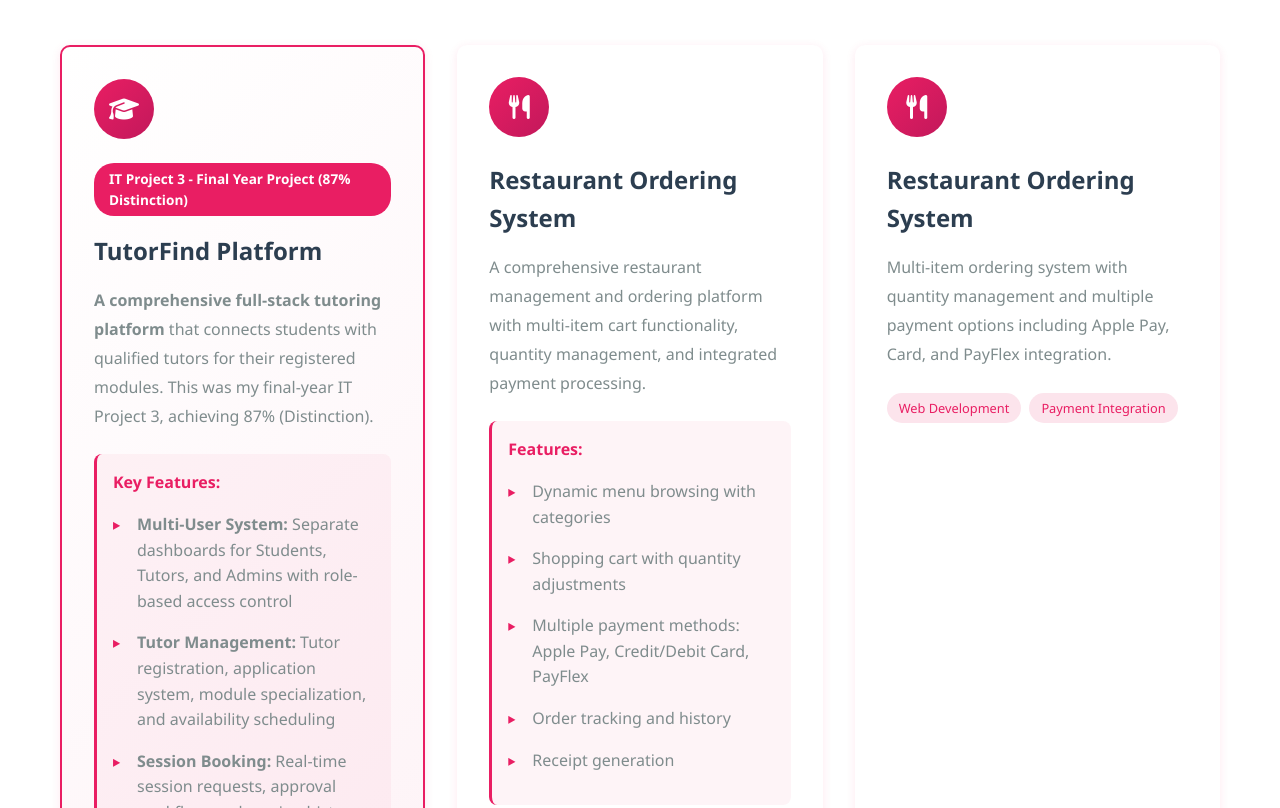
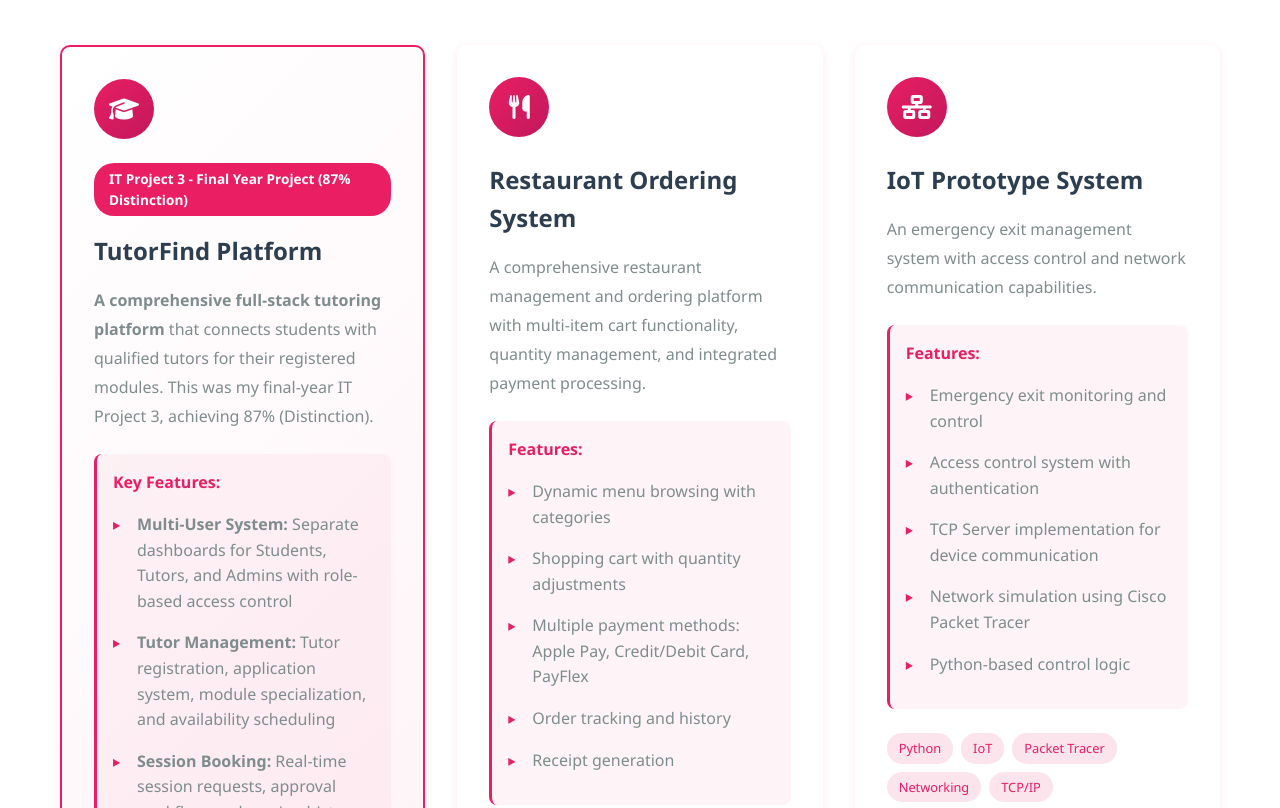
Before and after one commit to TshifhiwaRamukhadi/portfolio, a plain HTML site: page index.html in a window 1280 px wide. Shown: the part 4561-5369 px from the top of the page. Drawn offline with Linux system fonts and the light colour scheme.

Commit message:
Remove duplicate Restaurant Ordering System project

```diff
--- a/index.html
+++ b/index.html
@@ -343,17 +343,6 @@
                 </div>
                 <div class="project-card">
                     <div class="project-icon">
-                        <i class="fas fa-utensils"></i>
-                    </div>
-                    <h3>Restaurant Ordering System</h3>
-                    <p>Multi-item ordering system with quantity management and multiple payment options including Apple Pay, Card, and PayFlex integration.</p>
-                    <div class="project-tech">
-                        <span>Web Development</span>
-                        <span>Payment Integration</span>
-                    </div>
-                </div>
-                <div class="project-card">
-                    <div class="project-icon">
                         <i class="fas fa-network-wired"></i>
                     </div>
                     <h3>IoT Prototype System</h3>
```
